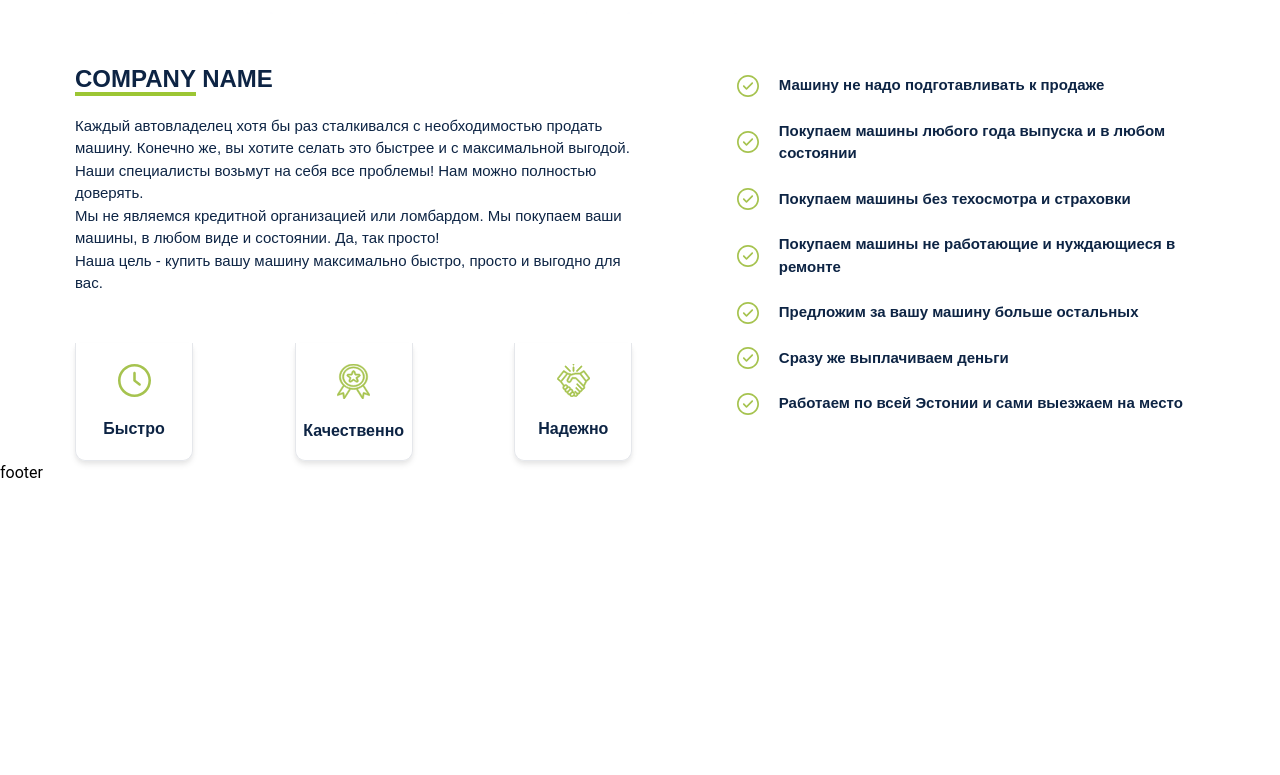
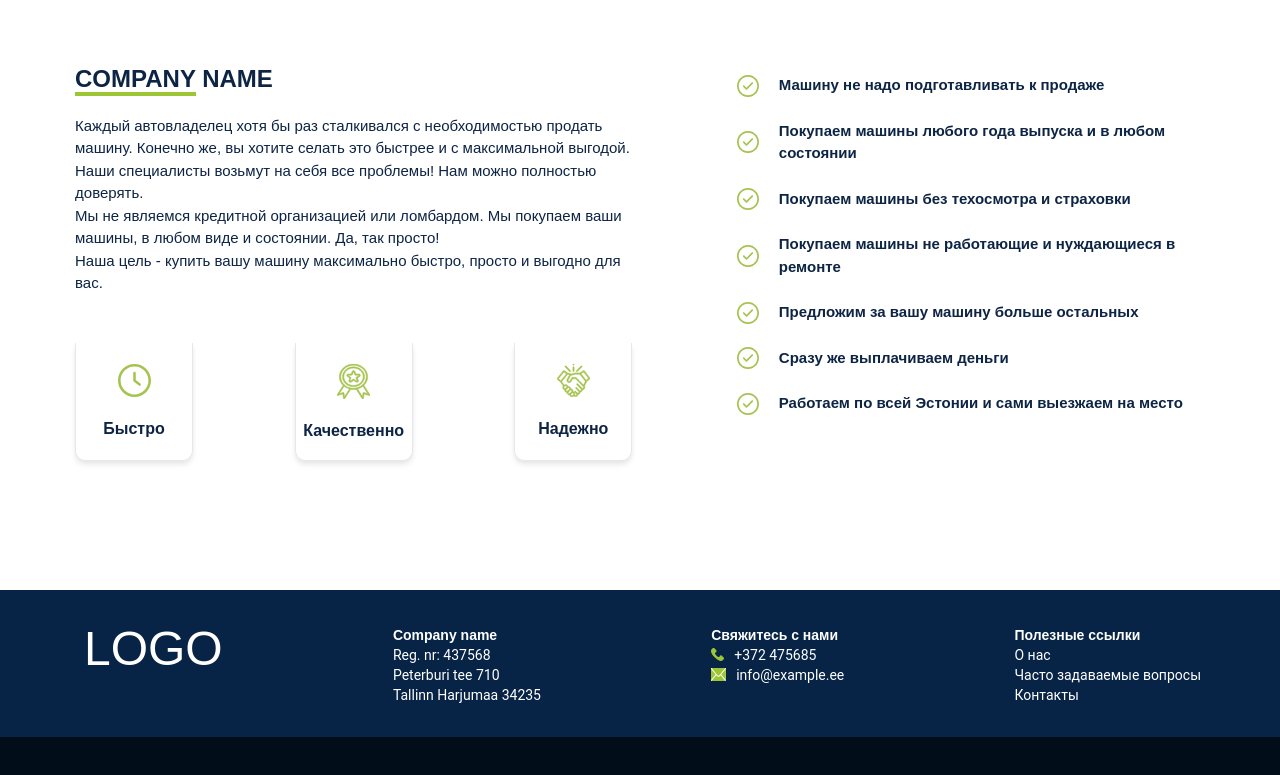
Before and after one commit to santaz0r/itsolutions, a React (Vite) app: page / in a window 1280 px wide. Shown: the part 1742-2517 px from the top of the page. Before the commit the page ends 2227 px from the top, so only its background shows below. Built offline with nearby package versions, Linux system fonts and the light colour scheme.

Commit message:
feat: feat footer

```diff
--- /dev/null
+++ b/src/App/components/Footer/Footer.tsx
@@ -0,0 +1,22 @@
+import FooterInfo from '../FooterInfo/FooterInfo';
+
+const Footer = () => {
+  return (
+    <footer className="mt-[129px] bg-footer-bg  ">
+      <div className="flex justify-between pt-[35px] pl-[84px] pr-[79px]">
+        <h1 className="font-arimo text-5xl text-white">LOGO</h1>
+
+        <FooterInfo title="Company name" info={['Reg. nr: 437568', 'Peterburi tee 710', 'Tallinn Harjumaa 34235']} />
+        <FooterInfo
+          title="Свяжитесь с нами"
+          info={['+372 475685', 'info@example.ee']}
+          pathIcons={['phone-green.svg', 'mail-green.svg']}
+        />
+        <FooterInfo title="Полезные ссылки" info={['О нас', 'Часто задаваемые вопросы', 'Контакты']} />
+      </div>
+      <div className="min-h-[56px] bg-footer-end-bg mt-8"></div>
+    </footer>
+  );
+};
+
+export default Footer;
--- /dev/null
+++ b/src/App/components/FooterInfo/FooterInfo.tsx
@@ -0,0 +1,27 @@
+type TProps = {
+  title: string;
+  info: string[];
+
+  pathIcons?: string[];
+};
+
+const FooterInfo = ({ title, info, pathIcons }: TProps) => {
+  return (
+    <div className="text-sm text-white">
+      <div className="font-arimo font-bold ">{title}</div>
+      <div>
+        {info.map((item, index) => (
+          <p key={item} className="flex items-center">
+            {pathIcons && <img className="mr-2.5" src={`src/assets/${pathIcons[index]}`} alt="test" />} {item}
+          </p>
+        ))}
+      </div>
+    </div>
+  );
+};
+
+FooterInfo.defaultProps = {
+  pathIcons: '',
+};
+
+export default FooterInfo;
--- a/src/App/layout/MainLayout.tsx
+++ b/src/App/layout/MainLayout.tsx
@@ -1,5 +1,6 @@
 import { Outlet } from 'react-router-dom';
 import Header from '../components/Header/Header';
+import Footer from '../components/Footer/Footer';
 
 const MainLayout = () => {
   return (
@@ -8,7 +9,7 @@ const MainLayout = () => {
       <main className="pt-[4.81rem] container mx-auto text-main-text-color">
         <Outlet />
       </main>
-      <footer>footer</footer>
+      <Footer />
     </>
   );
 };
--- a/tailwind.config.js
+++ b/tailwind.config.js
@@ -11,8 +11,10 @@ export default {
       colors: {
         'main-color': '#9CC634',
         'header-nav': '#072446',
+        'footer-bg': '#072446',
         'main-text-color': '#0D2444',
         'button-color': '#A6C34F',
+        'footer-end-bg': '#020D1A',
       },
     },
   },
```
Also changed, not shown: src/assets/mail-green.svg (added), src/assets/phone-green.svg (added).
